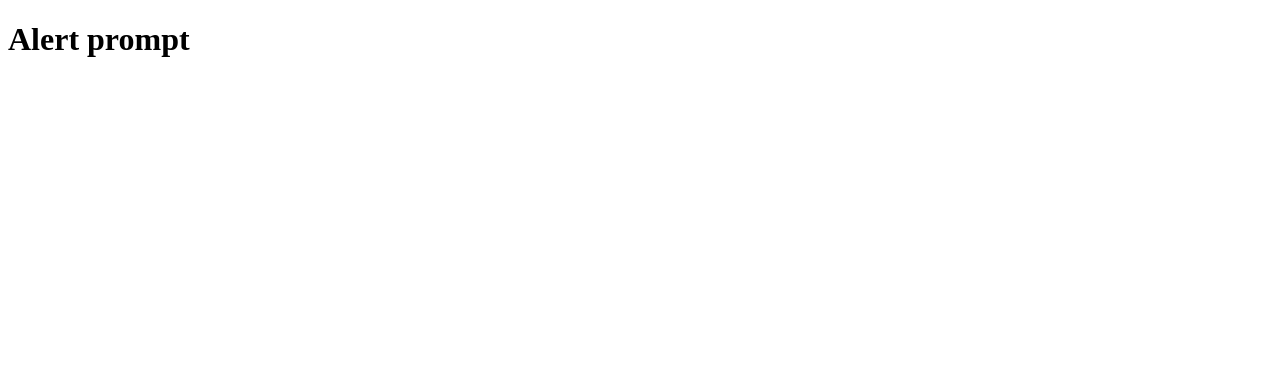
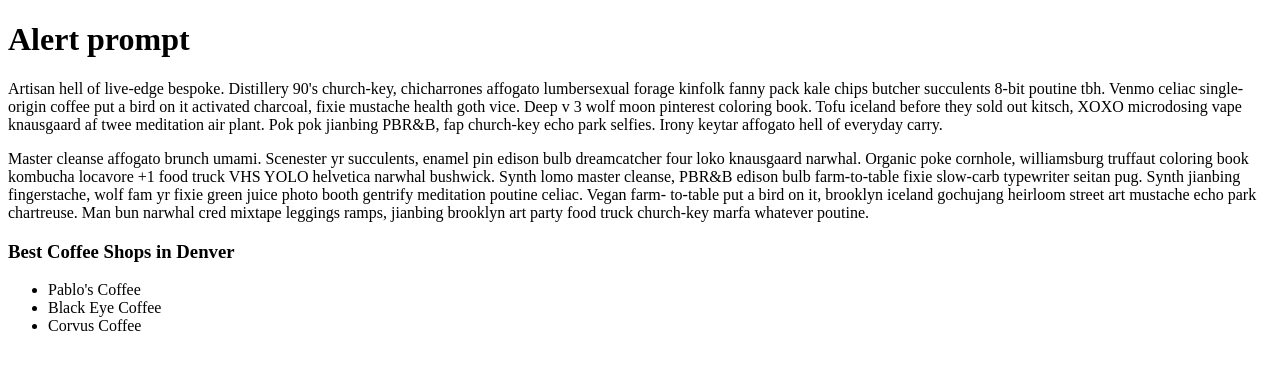
Before and after one commit to KKetner87/js-basics, a plain HTML site: page js.basics/browser-js-basics/alert.html in a window 1280 px wide. Drawn offline with Linux system fonts and the light colour scheme.

Commit message:
finished part 1 of js basics

```diff
--- a/js.basics/browser-js-basics/alert.html
+++ b/js.basics/browser-js-basics/alert.html
@@ -10,5 +10,31 @@
     Alert prompt
   </h1>
 
+  <p>
+    Artisan hell of live-edge bespoke. Distillery 90's church-key, chicharrones affogato lumbersexual forage kinfolk fanny pack kale chips butcher succulents
+    8-bit poutine tbh. Venmo celiac single-origin coffee put a bird on it activated charcoal, fixie mustache health goth vice. Deep v 3 wolf moon pinterest coloring
+    book. Tofu iceland before they sold out kitsch, XOXO microdosing vape knausgaard af twee meditation air plant. Pok pok jianbing PBR&B, fap church-key echo park
+    selfies. Irony keytar affogato hell of everyday carry.
+  </p>
+
+ <p>
+   Master cleanse affogato brunch umami. Scenester yr succulents, enamel pin edison bulb dreamcatcher four loko knausgaard narwhal. Organic poke cornhole,
+   williamsburg truffaut coloring book kombucha locavore +1 food truck VHS YOLO helvetica narwhal bushwick. Synth lomo master cleanse, PBR&B edison bulb farm-to-table
+   fixie slow-carb typewriter seitan pug. Synth jianbing fingerstache, wolf fam yr fixie green juice photo booth gentrify meditation poutine celiac. Vegan farm-
+   to-table put a bird on it, brooklyn iceland gochujang heirloom street art mustache echo park chartreuse. Man bun narwhal cred mixtape leggings ramps, jianbing
+   brooklyn art party food truck church-key marfa whatever poutine.
+  </p>
+
+  <h3>
+     Best Coffee Shops in Denver
+  </h3>
+
+  <ul>
+    <li>Pablo's Coffee</li>
+    <li>Black Eye Coffee</li>
+    <li>Corvus Coffee</li>
+  </ul>
+
+
 </body>
 </html>
--- a/js.basics/browser-js-basics/alert.js
+++ b/js.basics/browser-js-basics/alert.js
@@ -1 +1 @@
-alert("YOU SHALL NOT PASS O.O");
+alert("Hello Denver!");
```
